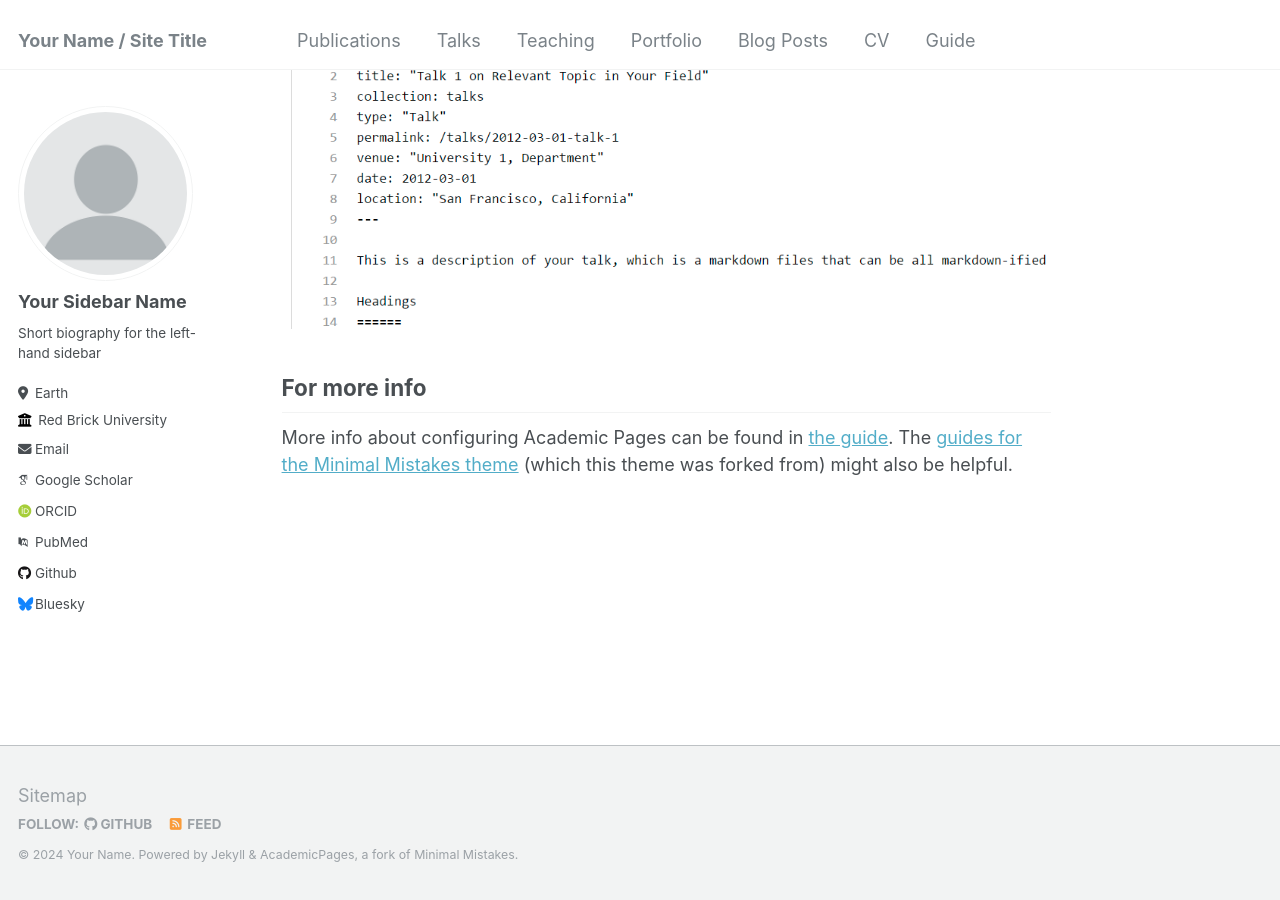
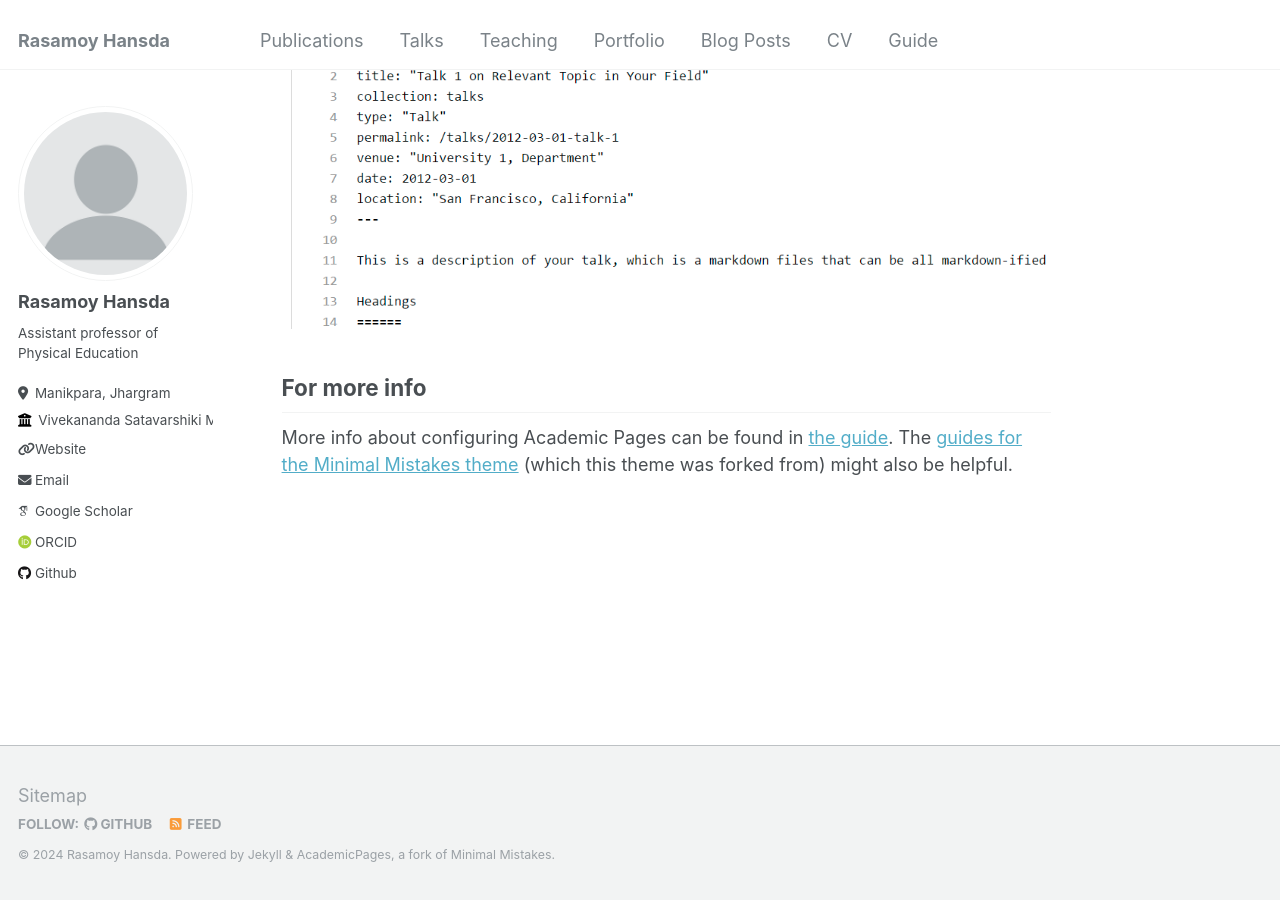
Before and after one commit to rhansda1/rhansda1.github.io, a Jekyll site: the page built from _pages/about.md, in a window 1280 px wide and 900 px high, scrolled down 2660 px. Built offline with Jekyll 4.4.1, drawn with Linux system fonts in a browser that asks for light colours; some web fonts are replaced.

Commit message:
Update _config.yml

```diff
--- a/_config.yml
+++ b/_config.yml
@@ -8,13 +8,13 @@
 
 # Basic Site Settings
 locale                   : "en-US"
-title                    : "Your Name / Site Title"
+title                    : "Rasamoy Hansda"
 title_separator          : "-"
-name                     : &name "Your Name"
-description              : &description "personal description"
-url                      : https://academicpages.github.io # the base hostname & protocol for your site e.g. "https://mmistakes.github.io"
+name                     : &name "Rasamoy Hansda"
+description              : &description "Assistant Professor"
+url                      : https://rhansda.com # the base hostname & protocol for your site e.g. "https://mmistakes.github.io"
 baseurl                  : "" # the subpath of your site, e.g. "/blog"
-repository               : "academicpages/academicpages.github.io"
+repository               : "rhansda1/rhansda1.github.io"
 
 # Site Author - The following control what appear as part of the author content on the side bar.
 #               If a field is blank the icon and link will not appear, otherwise it will be shown.
@@ -22,33 +22,33 @@ repository               : "academicpages/academicpages.github.io"
 author:
   # Biographic information
   avatar           : "profile.png"
-  name             : "Your Sidebar Name"
+  name             : "Rasamoy Hansda"
   pronouns         : # example: "she/her"
-  bio              : "Short biography for the left-hand sidebar"
-  location         : "Earth"
-  employer         : "Red Brick University"
-  uri              : # URL
-  email            : "none@example.org"
+  bio              : "Assistant professor of Physical Education"
+  location         : "Manikpara, Jhargram"
+  employer         : "Vivekananda Satavarshiki Mahavidyalya"
+  uri              : "https://www.vsm.org.in/"
+  email            : "rhansda1@vsm.org.in"
 
   # Academic websites
   arxiv            : # URL - Update with the correct link to your profile
-  googlescholar    : "https://scholar.google.com/citations?user=PS_CX0AAAAAJ"
+  googlescholar    : "https://scholar.google.com/citations?user=bxsSqeAAAAAJ"
   impactstory      : # URL
-  orcid            : "http://orcid.org/yourorcidurl"
+  orcid            : "http://orcid.org/0009-0007-3049-7643"
   semantic         : # URL
-  pubmed           : "https://www.ncbi.nlm.nih.gov/pubmed/?term=john+snow"
+  pubmed           : #
   researchgate     : # URL
 
   # Repositories and software development
   bitbucket        : # Username - Update with your username on the site
   codepen          : # Username
   dribbble         : # Username
-  github           : "academicpages"
+  github           : "rhansda1"
   kaggle           : # Username
   stackoverflow    : # User number or user number and name (i.e., use "1" or "1/jeff-atwood")
 
   # Social media
-  bluesky          : "bsky.app" # Replace this with you Bluesky username
+  bluesky          : # "bsky.app" # Replace this with you Bluesky username
   facebook         : # Username
   flickr           : # Username
   foursquare       : # Username
```
